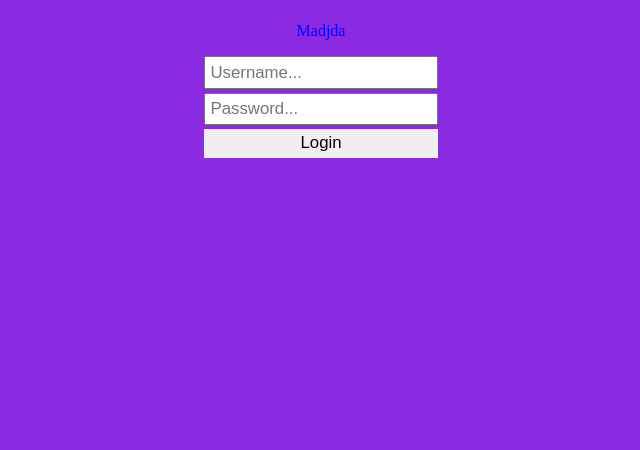
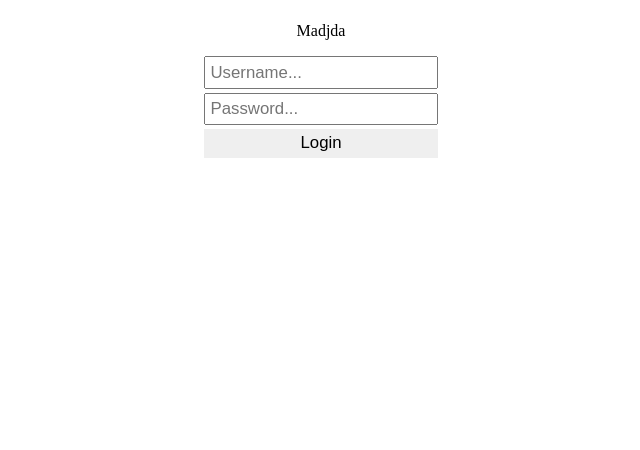
Before and after one commit to Amrani-amar/fabakademy, a plain HTML site: page index.html in a window 1280 px wide. Shown: the part 366-816 px from the top of the page, without its empty margins (319-959 px from the left). Drawn offline with Linux system fonts and the light colour scheme.

Commit message:
Update style.css

```diff
--- a/style.css
+++ b/style.css
@@ -1,5 +1,5 @@
 body {
-  background: blueviolet;
+
   display: flex;
   align-items: center;
   justify-content: center;
@@ -9,9 +9,6 @@ body {
 
 h1 {
   font-size: xx-large;
-}
-p {
-  color: blue;
 }
 
 form {
```
